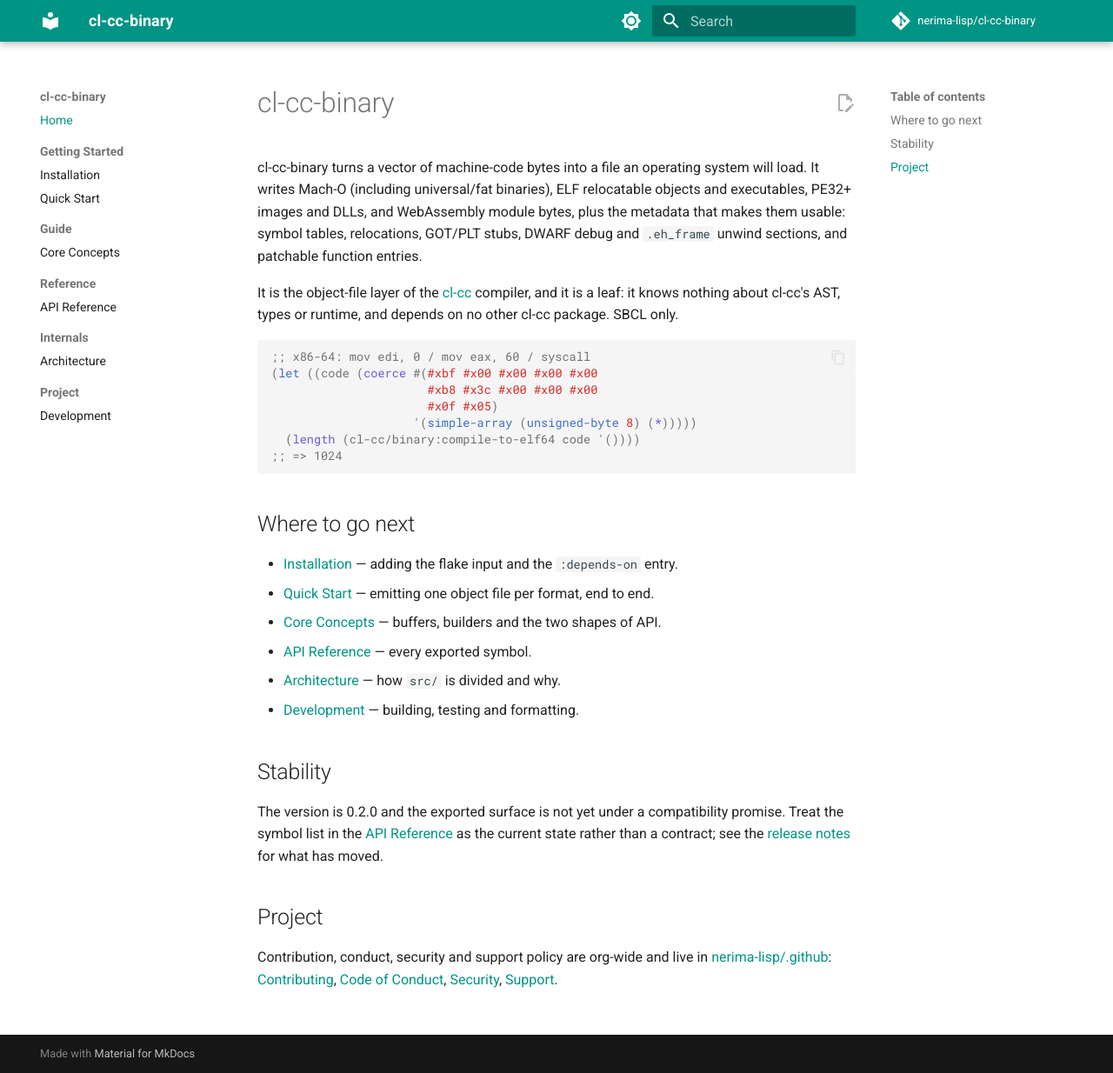
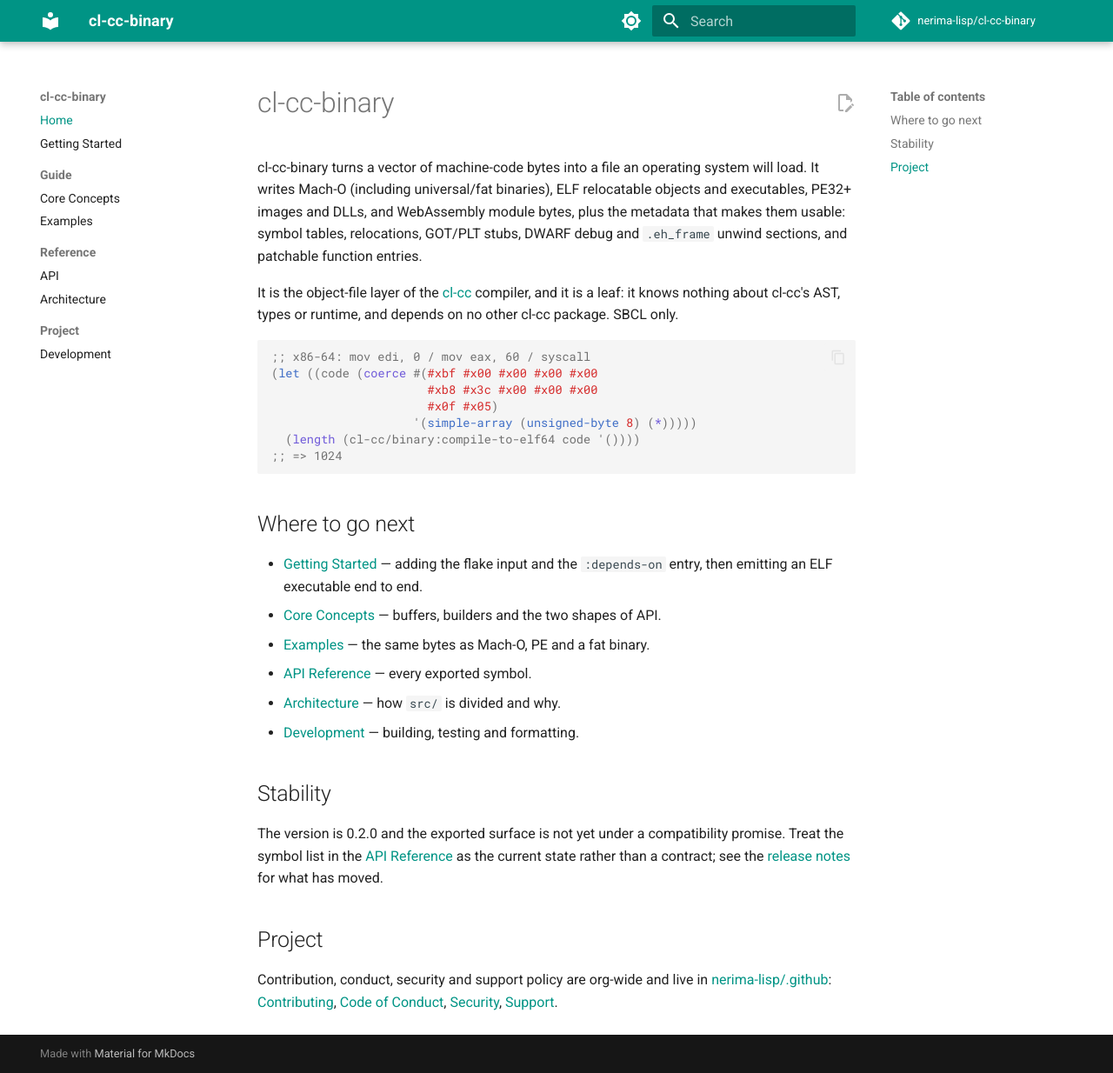
Before and after one commit to nerima-lisp/cl-cc-binary, an MkDocs documentation site: the page built from docs/src/index.md, in a window 1280 px wide and 1234 px high. Shown: the whole window at 87% size. Built offline with MkDocs 1.6.1 and Material for MkDocs 9.7.7, drawn with Linux system fonts in a browser that asks for light colours; comment, search, counter and statistics services are not loaded.

Commit message:
docs/src を階層構造にする
DOCS_STANDARD.md の 2026-08-01 改訂に合わせて、平坦だった docs/src を
guide/ reference/ project/ の階層にする。getting-started.md はルート直下に
置く。installation.md と quick-start.md は getting-started.md に統合し、
api-reference.md は reference/api.md にする。

nav とページ間リンクを全部張り替える。mkdocs は --strict で建てるので、
リンク切れと nav 未掲載はビルド失敗になる。docs/src の外からの参照も直す。

```diff
--- a/docs/mkdocs.yml
+++ b/docs/mkdocs.yml
@@ -60,19 +60,21 @@ markdown_extensions:
 
 # Every page under docs/src/ must appear here: --strict fails the build on an
 # unlisted page. That is deliberate, so the nav cannot silently fall behind.
+# docs/src/ is split into guide/ reference/ project/, with only index.md,
+# getting-started.md and assets/ at the root, per the 2026-08-01 revision of
+# DOCS_STANDARD.md. The Internals section is gone with it: architecture.md is
+# something a reader looks an answer up in, so it lives under Reference.
 nav:
   - Home: index.md
-  - Getting Started:
-      - Installation: installation.md
-      - Quick Start: quick-start.md
+  - Getting Started: getting-started.md
   - Guide:
-      - Core Concepts: core-concepts.md
+      - Core Concepts: guide/core-concepts.md
+      - Examples: guide/examples.md
   - Reference:
-      - API Reference: api-reference.md
-  - Internals:
-      - Architecture: architecture.md
+      - API: reference/api.md
+      - Architecture: reference/architecture.md
   - Project:
-      - Development: development.md
+      - Development: project/development.md
 
 not_in_nav: |
   notes/
--- a/docs/src/index.md
+++ b/docs/src/index.md
@@ -23,17 +23,18 @@ runtime, and depends on no other cl-cc package. SBCL only.
 
 ## Where to go next
 
-- [Installation](installation.md) — adding the flake input and the `:depends-on` entry.
-- [Quick Start](quick-start.md) — emitting one object file per format, end to end.
-- [Core Concepts](core-concepts.md) — buffers, builders and the two shapes of API.
-- [API Reference](api-reference.md) — every exported symbol.
-- [Architecture](architecture.md) — how `src/` is divided and why.
-- [Development](development.md) — building, testing and formatting.
+- [Getting Started](getting-started.md) — adding the flake input and the
+  `:depends-on` entry, then emitting an ELF executable end to end.
+- [Core Concepts](guide/core-concepts.md) — buffers, builders and the two shapes of API.
+- [Examples](guide/examples.md) — the same bytes as Mach-O, PE and a fat binary.
+- [API Reference](reference/api.md) — every exported symbol.
+- [Architecture](reference/architecture.md) — how `src/` is divided and why.
+- [Development](project/development.md) — building, testing and formatting.
 
 ## Stability
 
 The version is 0.2.0 and the exported surface is not yet under a compatibility
-promise. Treat the symbol list in the [API Reference](api-reference.md) as the
+promise. Treat the symbol list in the [API Reference](reference/api.md) as the
 current state rather than a contract; see the
 [release notes](https://github.com/nerima-lisp/cl-cc-binary/releases) for what
 has moved.
```
Also changed, not shown: docs/src/getting-started.md (added, +165 -0 lines), docs/src/guide/core-concepts.md (renamed from docs/src/core-concepts.md, +8 -1 lines), docs/src/guide/examples.md (added, +39 -0 lines), docs/src/installation.md (deleted, +0 -72 lines), docs/src/quick-start.md (deleted, +0 -128 lines), docs/src/reference/architecture.md (renamed from docs/src/architecture.md, +1 -1 lines), docs/src/project/development.md (renamed from docs/src/development.md), docs/src/reference/api.md (renamed from docs/src/api-reference.md), 1 other file.
